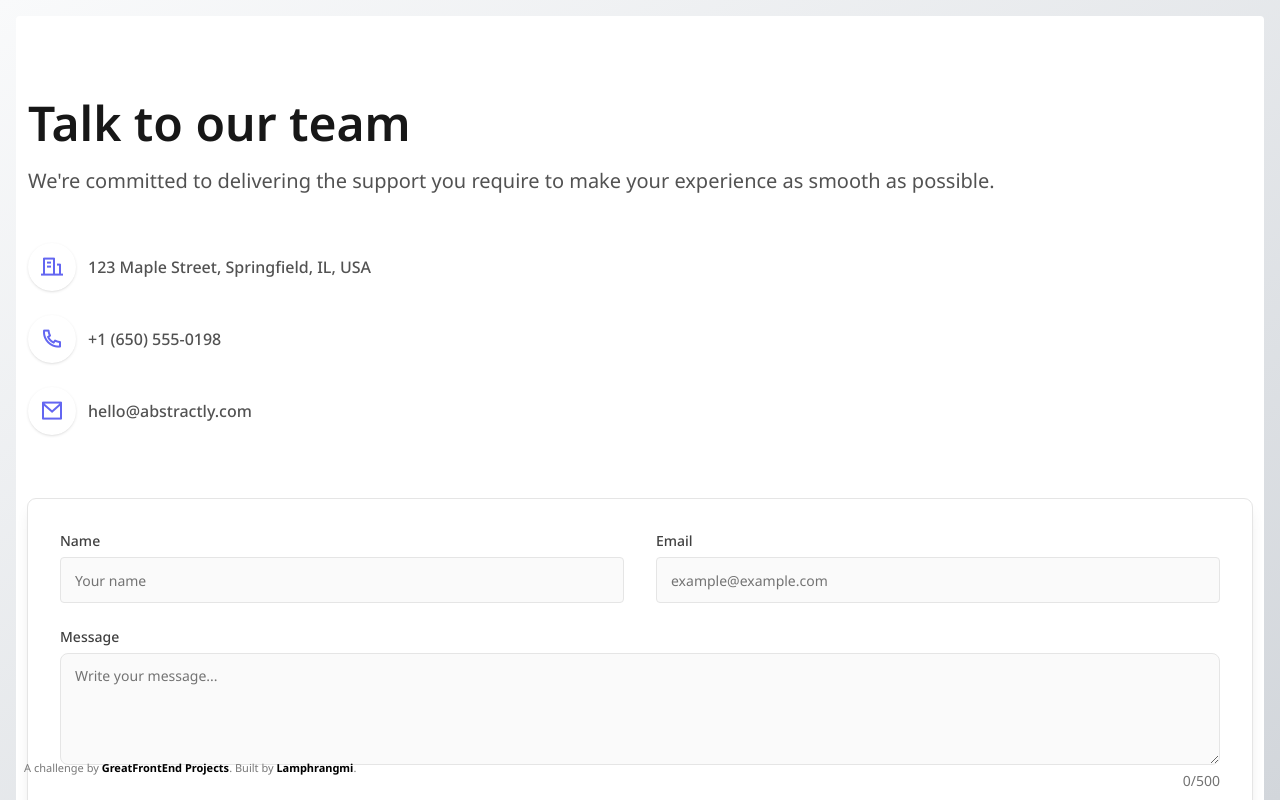
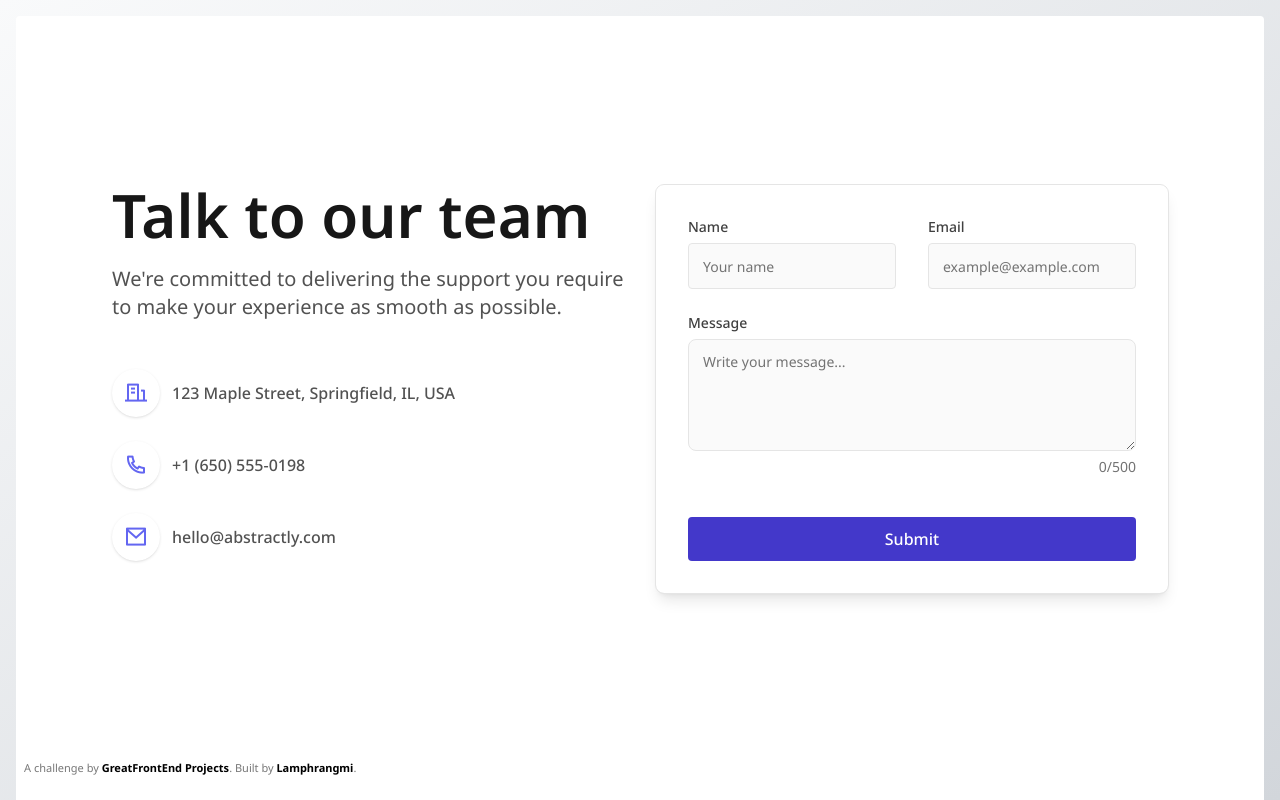
Before and after one commit to Lamphrangmi-Lamin/contact-section, a plain HTML site: page index.html in a window 1280 px wide. Drawn offline with nearby package versions, Linux system fonts and the light colour scheme.

Commit message:
feat: add responsive style for desktop devices

```diff
--- a/index.html
+++ b/index.html
@@ -32,11 +32,14 @@
     <main class="bg-gradient-to-br from-[#F9FAFB] to-[#D2D6DB] h-screen overflow-auto">
       <section class="bg-white rounded px-3 py-12 m-4 h-full
       grid grid-cols-4 gap-x-4 auto-rows-min gap-y-12
-      md:grid-cols-6 md:gap-x-8 md:gap-y-16 md:py-[83px]">
+      md:grid-cols-6 md:gap-x-8 md:gap-y-16 md:py-[83px]
+      xl:grid-cols-12 xl:px-24 xl:py-[169px]
+      overflow-scroll">
         <!-- Left section -->
         <div class="col-span-4 md:col-span-6">
           <h2 class="text-4xl text-neutral-900 font-semibold mb-5
-          md:text-5xl">Talk to our team</h2>
+          md:text-5xl
+          xl:text-6xl">Talk to our team</h2>
           <p class="text-lg text-neutral-600 mb-10
           md:text-xl md:mb-12">
             We're committed to delivering the support you require to make your experience as smooth as possible.
@@ -69,7 +72,8 @@
 
         <!-- Right Section -->
          <div class="col-span-4 outline outline-neutral-200 outline-1 rounded-lg p-4 shadow-lg
-         md:col-span-6 md:p-8">
+         md:col-span-6 md:p-8
+         xl:col-span-6">
            <form action="#" method="#" class="grid grid-cols-2 gap-y-6
            md:gap-x-8">
             <div class="col-span-2 md:col-span-1">
```
